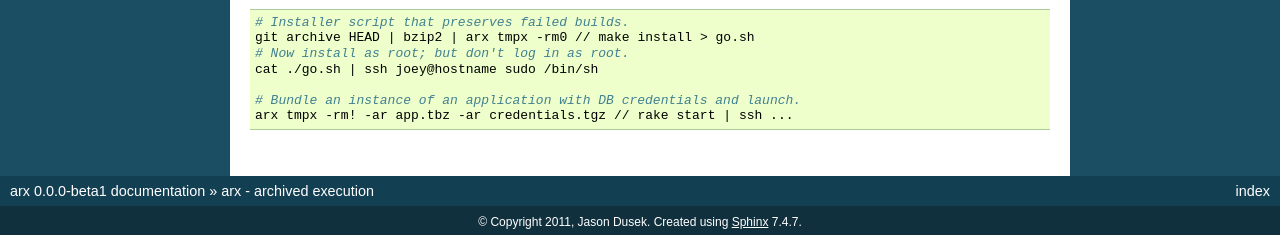
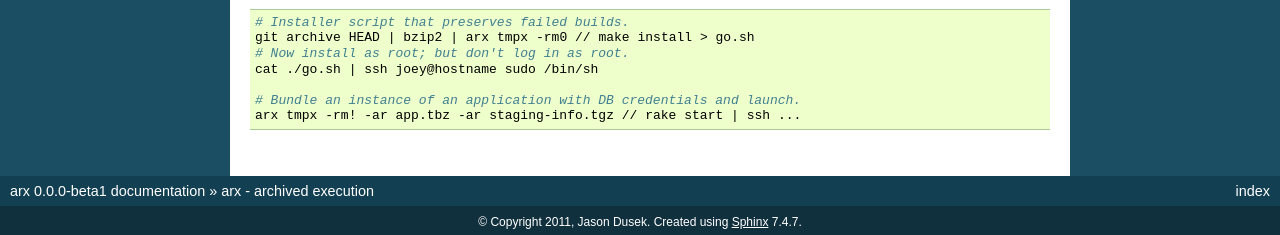
Before and after one commit to solidsnack/arx, a Sphinx documentation site: the page built from docs/index.rst, in a window 1280 px wide. Shown: the part 2061-2296 px from the top of the page. Built offline with Sphinx 7.4.7, drawn with Linux system fonts in a browser that asks for light colours.

Commit message:
Better name for tarball.

```diff
--- a/docs/index.rst
+++ b/docs/index.rst
@@ -131,4 +131,4 @@ Examples
   cat ./go.sh | ssh joey@hostname sudo /bin/sh
 
   # Bundle an instance of an application with DB credentials and launch.
-  arx tmpx -rm! -ar app.tbz -ar credentials.tgz // rake start | ssh ...
+  arx tmpx -rm! -ar app.tbz -ar staging-info.tgz // rake start | ssh ...
```
